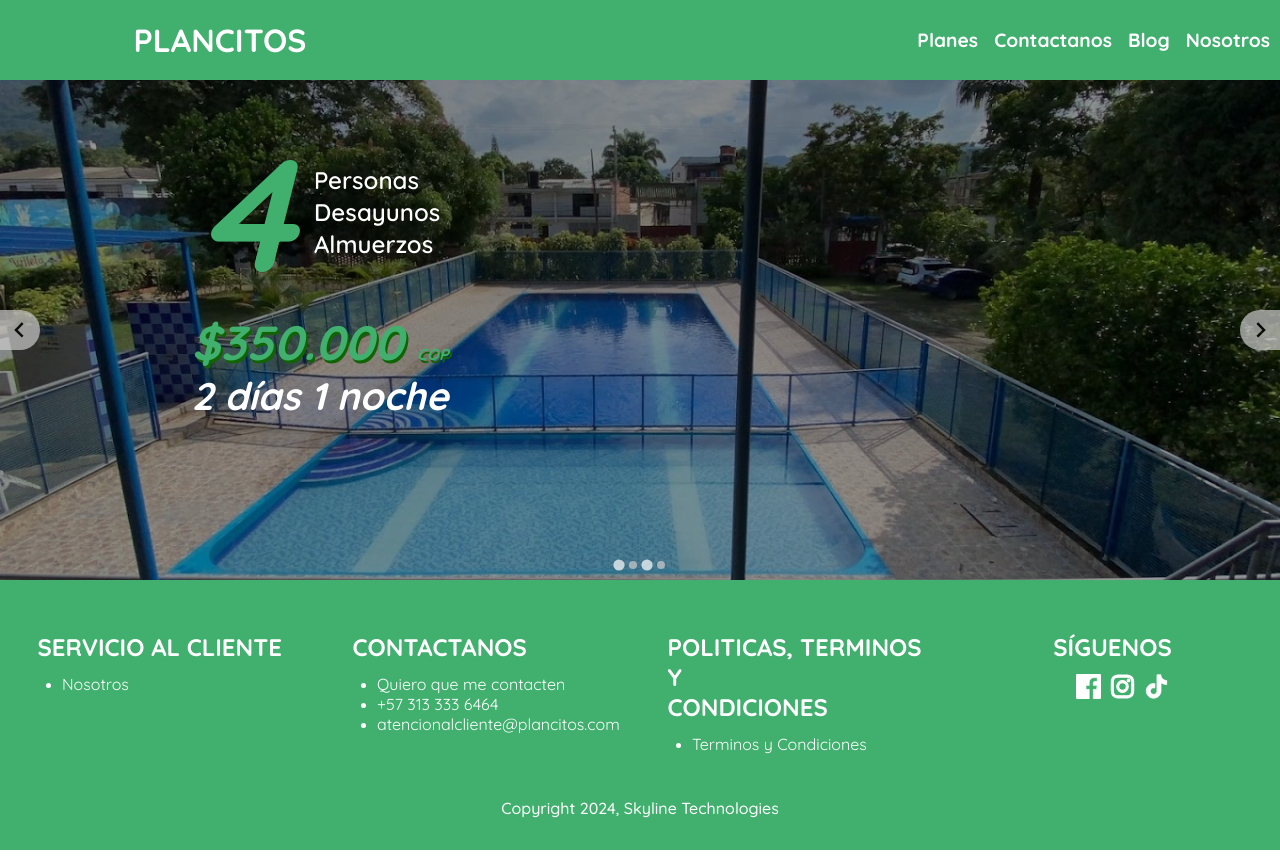
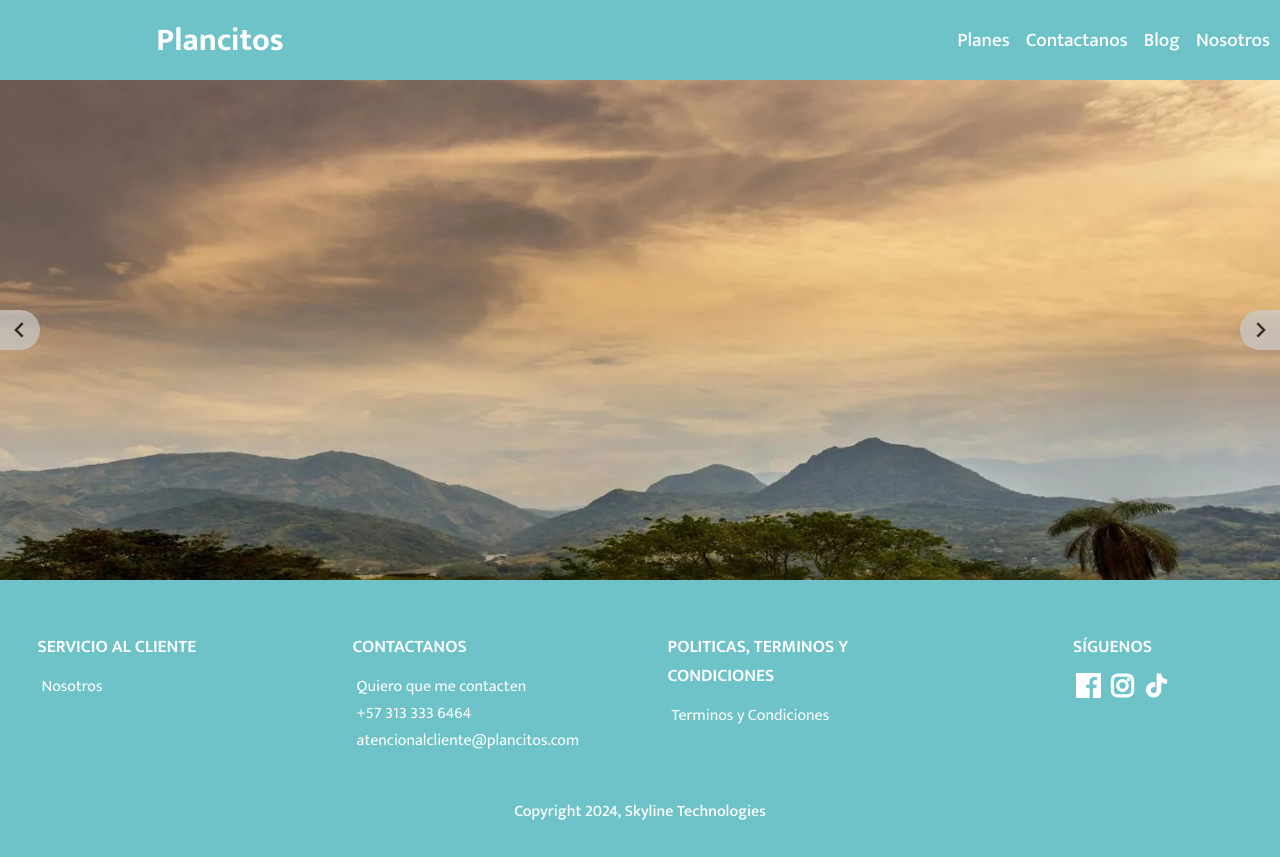
Before and after one commit to PabloOsorix/SaleOfPlans, an Astro site: page / in a window 1280 px wide. Built offline with nearby package versions, Linux system fonts and the light colour scheme; Astro itself is replaced by a stand-in of ours.

Commit message:
➕ Change look and feel

```diff
--- a/src/components/carousel/basic/BasicPromoCarousel.astro
+++ b/src/components/carousel/basic/BasicPromoCarousel.astro
@@ -4,10 +4,9 @@ import BasicSlide from "@components/carousel/basic/BasicSlide.astro"
 
 const slides = [
  {
-  image: "banners/home/Los-naranjos-webp.webp",
-  title: "Los naranjos",
-  description: "jejejej"
- },
+  image: "banners/home/mountain-cesar-gaviria-webp.webp",
+  price: 350000
+ }
 ]
 ---
 
--- a/src/components/carousel/basic/BasicSlide.astro
+++ b/src/components/carousel/basic/BasicSlide.astro
@@ -6,8 +6,8 @@ const basePath = import.meta.env.BASE_URL;
 
 type Slide = {
   image: string;
-  title: string;
-  description: string;
+  /*title: string;
+  description: string;*/
 };
 
 interface Props {
@@ -21,7 +21,6 @@ const { slides }: Props = Astro.props;
 { slides.map((slide, index) =>
   <li class="splide__slide">
     <Image src={basePath + slide.image} alt={"Slide" + index}  width="1360" height="765" loading="eager"/>
-    <BasicOverlayContent title={slide.title} description={slide.description}></BasicOverlayContent>
   </li>
 )}
 
--- a/src/components/carousel/promoFourPeople/PromoFourCarousel.astro
+++ b/src/components/carousel/promoFourPeople/PromoFourCarousel.astro
@@ -4,14 +4,9 @@ import PromoFourSlide from "@components/carousel/promoFourPeople/PromoFourSlide.
 
 const slides = [
  {
-  image: "banners/home/Los-naranjos-webp.webp",
+  image: "banners/home/mountain-cesar-gaviria-webp.webp",
   price: 350000,
   titleIsBlue: false
- },
- {
-    image: "banners/home/Hotel-Grand-Dubai-1.webp",
-    price: 350000,
-    titleIsBlue: true
  }
 ]
 ---
--- a/src/components/nav/Footer.astro
+++ b/src/components/nav/Footer.astro
@@ -47,7 +47,7 @@ const basePath = import.meta.env.BASE_URL;
           </div>
         </section>
       </nav>
-      <h3 class="quicksand-500">Copyright 2024, Skyline Technologies</h3>
+      <h3 class="copyright">Copyright 2024, Skyline Technologies</h3>
 
 
 </footer>
@@ -78,23 +78,34 @@ const basePath = import.meta.env.BASE_URL;
     margin-top: 2rem;
     margin-bottom: .5rem;
     font-family: var(--ff-base);
-    font-weight: 800;
+    font-weight: 550;
   }
 
 
 
   ul {
-    padding-left: 20px;
+    list-style: none;
+    padding-left: 0px;
     color: white;
     margin: 4px;
   }
 
+
+
   li a {
-    color: white;
     text-decoration: none;
     font-family: var(--ff-base);
     font-weight: 400;
 
+  }
+  li::marker {
+    color: var(--clr-pry-base-1);
+  }
+
+  li a,
+  h3.copyright
+   {
+    color: white;
   }
 
   .client-service--section {
@@ -130,9 +141,10 @@ const basePath = import.meta.env.BASE_URL;
 
 
 
-  h3 {
-    color: white;
+  h3.copyright {
     font-size: 1rem;
+    font-weight: 500;
+    font-family: var(--ff-base);
     text-align: center;
     margin: 2.5rem 0rem 2rem;
   }
@@ -166,7 +178,7 @@ const basePath = import.meta.env.BASE_URL;
   }
 
   ul {
-    width: 67%;
+    width: 80%;
   }
 
   section {
@@ -175,7 +187,7 @@ const basePath = import.meta.env.BASE_URL;
   }
   section h2 {
     align-self: left;
-    font-size: 1.2rem;
+    font-size: 1.1rem;
   }
   .contact--section h2 {
     width: 180px;
@@ -204,9 +216,6 @@ const basePath = import.meta.env.BASE_URL;
     max-width: 1300px;
   }
 
-  section h2 {
-    font-size: 1.5rem;
-  }
 
   .client-service--section h2,
   .terms-conditions--section h2,
--- a/src/components/nav/Header.astro
+++ b/src/components/nav/Header.astro
@@ -3,7 +3,7 @@ import "@styles/global.css";
 import Navigation from "./Navigation.astro";
 import HamburguerMenu from "./HamburguerMenu.astro";
 const logo = ""
-const companyName = "PLANCITOS"
+const companyName = "Plancitos"
 const basePath = import.meta.env.BASE_URL;
 ---
 
@@ -40,7 +40,7 @@ const basePath = import.meta.env.BASE_URL;
 
   .company-name {
     font-family: var(--ff-base);
-    font-weight: 800;
+    font-weight: 700;
     font-size: 2rem;
   }
   .company-name a {
--- a/src/components/nav/Navigation.astro
+++ b/src/components/nav/Navigation.astro
@@ -58,7 +58,7 @@ const basePath = import.meta.env.BASE_URL;
     text-decoration: none;
     color: white;
     font-family: var(--ff-base);
-    font-weight: 800;
+    font-weight: 500;
     font-size: 1.2rem;
   }
 
@@ -102,8 +102,8 @@ const basePath = import.meta.env.BASE_URL;
 
 @media screen and (width >= 1150px) {
   .menu--list {
-      justify-content: flex-end;
-    }
+    justify-content: flex-end;
+  }
 
 
 }
--- a/src/pages/index.astro
+++ b/src/pages/index.astro
@@ -1,13 +1,15 @@
 ---
 import BaseLayout from "@layouts/BaseLayout.astro";
 import PromoFourCarousel from "@components/carousel/promoFourPeople/PromoFourCarousel.astro"
+import BasicPromoCarousel from "@components/carousel/basic/BasicPromoCarousel.astro";
 
 ---
 
 <BaseLayout title="Home">
-  <PromoFourCarousel>
 
-  </PromoFourCarousel>
+  <BasicPromoCarousel>
+
+  </BasicPromoCarousel>
 
 </BaseLayout>
 
--- a/styles/global.css
+++ b/styles/global.css
@@ -1,53 +1,15 @@
 @import url('https://fonts.googleapis.com/css2?family=Quicksand:wght@300..700&display=swap');
-
-.quicksand-300 {
-    font-family: "Quicksand", sans-serif;
-    font-optical-sizing: auto;
-    font-weight: 300;
-    font-style: normal;
-}
-.quicksand-400 {
-    font-family: "Quicksand", sans-serif;
-    font-optical-sizing: auto;
-    font-weight: 400;
-    font-style: normal;
-}
-.quicksand-500 {
-    font-family: "Quicksand", sans-serif;
-    font-optical-sizing: auto;
-    font-weight: 500;
-    font-style: normal;
-}
-
-.quicksand-600 {
-    font-family: "Quicksand", sans-serif;
-    font-optical-sizing: auto;
-    font-weight: 600;
-    font-style: normal;
-}
-
-.quicksand-700 {
-    font-family: "Quicksand", sans-serif;
-    font-optical-sizing: auto;
-    font-weight: 700;
-    font-style: normal;
-}
-
-.quicksand-800 {
-    font-family: "Quicksand", sans-serif;
-    font-optical-sizing: auto;
-    font-weight: 700;
-    font-style: normal;
-}
+@import url('https://fonts.googleapis.com/css2?family=Mukta:wght@200...800&display=swap');
 
 :root {
     --media-tablet: 720px;
     --media-desk: 1150px;
 
-    --clr-pry-base-1: #41B06E;
+    --clr-pry-base-1: #6EC3C9;
     --clr-pry-base-2: #141E46;
+    --clr-pry-base-3: #e8e8e8;
 
-    --ff-base: "Quicksand", sans-serif;
+    --ff-base: "Mukta", sans-serif;
     --ff-baseWght-800: 800;
     --ff-baseSize-M: 1.5rem;
 
```
Also changed, not shown: public/banners/home/mountain-cesar-gaviria-webp.webp (added), public/banners/home/plancitos-mockup.jpg (added).
